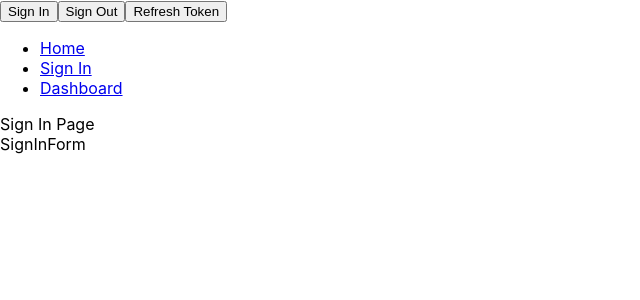
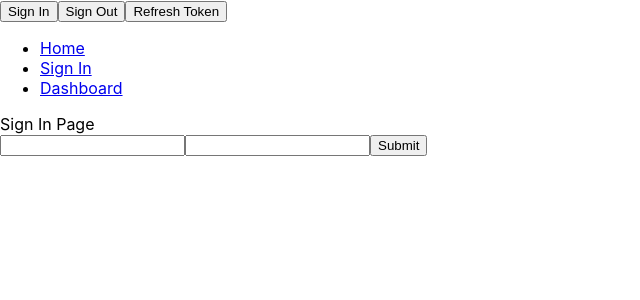
Before and after one commit to boaborn/react-templates, a React (Create React App) app: page /signin in a window 1280 px wide. Shown: the top 300 px of the page, without its empty margins (0-640 px from the left). Built offline with nearby package versions, Linux system fonts and the light colour scheme.

Commit message:
add signin form

```diff
--- a/src/components/forms/SignInForm.js
+++ b/src/components/forms/SignInForm.js
@@ -1,8 +1,34 @@
 import React from 'react'
 import { Formik, Form, Field, ErrorMessage } from 'formik'
+import * as Yup from 'yup'
 
-const SignInForm = () => {
-  return <div>SignInForm</div>
+const SignupSchema = Yup.object().shape({
+
+})
+
+const SignInForm = ({ onSubmit }) => {
+  return (
+    <Formik
+      initialValues={ { email: '', password: '' } }
+      validationSchema={ SignupSchema }
+      onSubmit={ (values, formikHelpers) => {
+        console.log(formikHelpers)
+        console.log(values)
+        onSubmit(values, formikHelpers)
+
+      } }
+    >
+      { props => (
+        <Form>
+          <Field type="email" name="email"/>
+          <Field type="password" name="password"/>
+          <button type="submit" disabled={ props.isSubmitting }>
+            Submit
+          </button>
+        </Form>
+      ) }
+    </Formik>
+  )
 }
 
 export default SignInForm
--- a/src/containers/SignIn.js
+++ b/src/containers/SignIn.js
@@ -2,11 +2,16 @@ import React from 'react'
 import SignInForm from '../components/forms/SignInForm'
 
 const SignIn = () => {
+  const handleFormSubmit = (values, formikHelpers) => {
+    console.log('Submiting values')
+
+    formikHelpers.setSubmitting(false)
+  }
 
   return (
     <div>
       Sign In Page
-      <SignInForm/>
+      <SignInForm onSubmit={ handleFormSubmit }/>
     </div>
   )
 }
```
Also changed, not shown: 1 other file (tests, documents, lock files or other folders).
